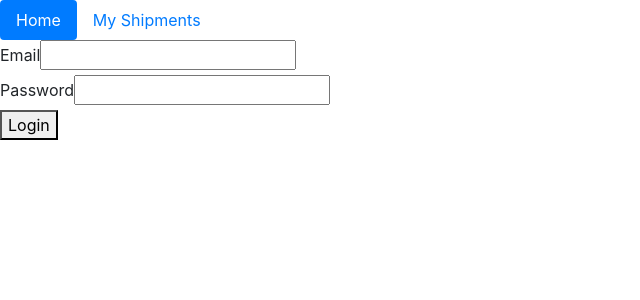
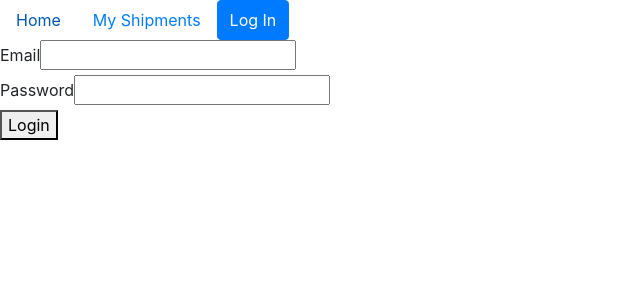
Before and after one commit to yihongwang001/Shipment-System-Frontend, a React (Create React App) app: page /login in a window 1280 px wide. Shown: the top 300 px of the page, without its empty margins (0-640 px from the left). Built offline with nearby package versions, Linux system fonts and the light colour scheme.

Commit message:
developing, want to merge the latest main

```diff
--- a/src/components/NavBar.js
+++ b/src/components/NavBar.js
@@ -39,13 +39,21 @@ const NavBar = () => {
     //     </li>
     //   </ul>
     // </nav>
-    <Nav variant="pills" activeKey="/">
+    <Nav activeKey="/">
       <Nav.Item as="li">
         <Nav.Link href="/">Home</Nav.Link>
       </Nav.Item>
       <Nav.Item as="li">
         <Nav.Link href="/shipment-list">My Shipments</Nav.Link>
       </Nav.Item>
+      {/* <Nav.Item as="button">
+        <Nav.Link onSelect={handleClick}>
+          {loggedIn.loggedIn ? 'Log Out' : 'Log In'}
+        </Nav.Link>
+      </Nav.Item> */}
+      <Button variant="primary" onClick={handleClick}>
+        {loggedIn.loggedIn ? 'Log Out' : 'Log In'}
+      </Button>
     </Nav>
   );
 };
```
